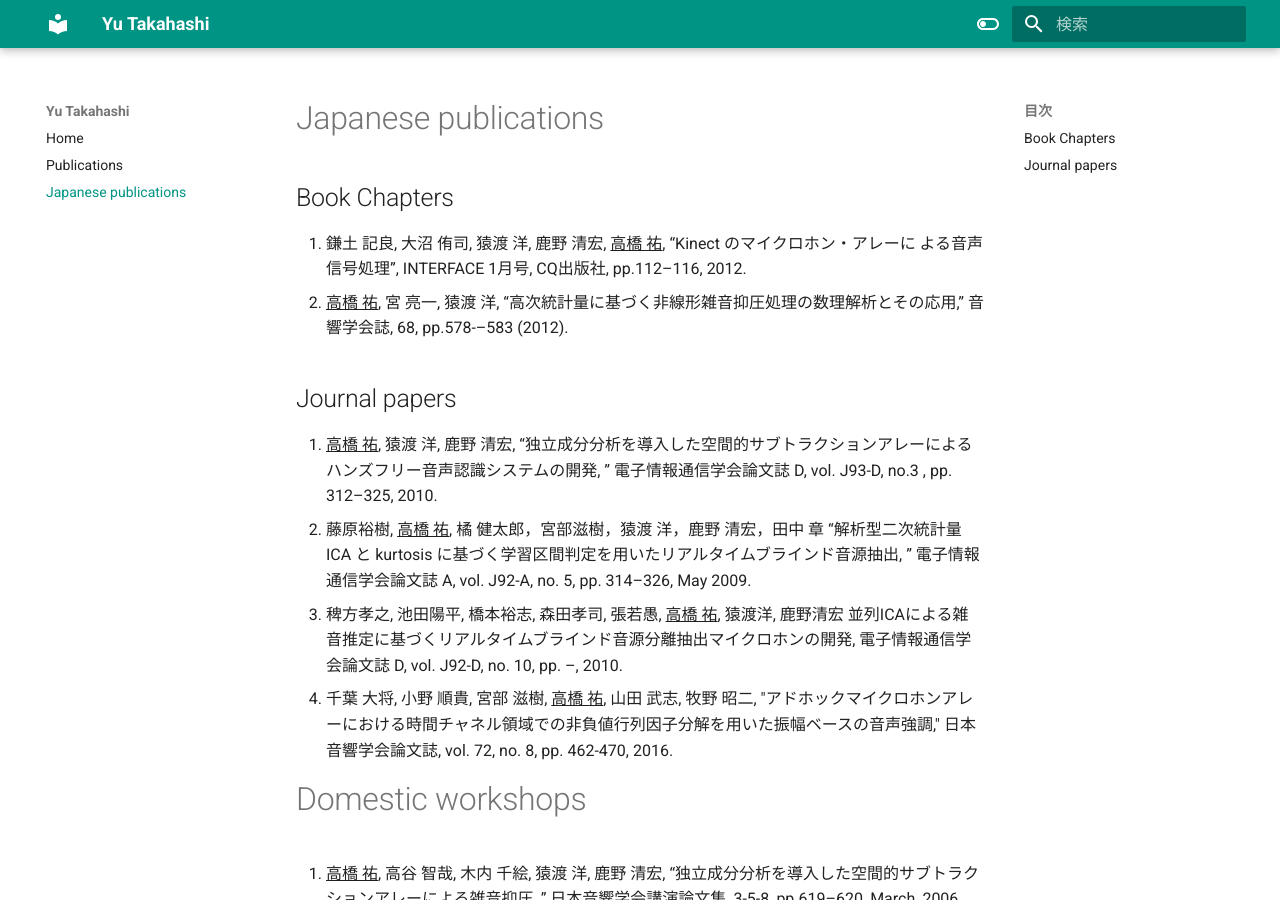
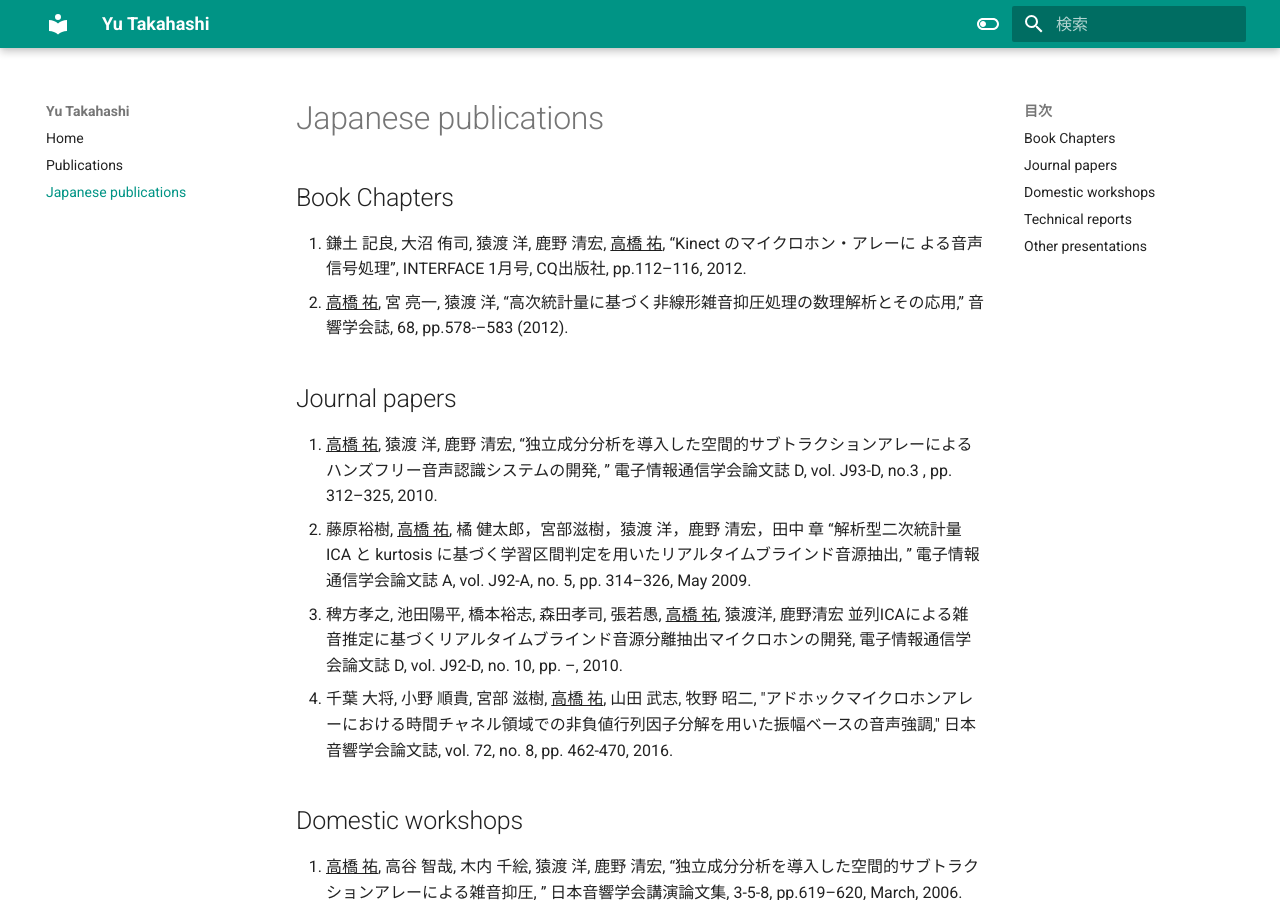
Before and after one commit to yuu-t/yuu-t.github.io, an MkDocs documentation site: the page built from docs/publications-j.md, in a window 1280 px wide and 900 px high. Built offline with MkDocs 1.6.1 and Material for MkDocs 9.7.7, drawn with Linux system fonts in a browser that asks for light colours.

Commit message:
Fixed typos, errors

```diff
--- a/docs/publications-j.md
+++ b/docs/publications-j.md
@@ -10,7 +10,9 @@
 3. 稗方孝之, 池田陽平, 橋本裕志, 森田孝司, 張若愚, <u>高橋 祐</u>, 猿渡洋, 鹿野清宏 並列ICAによる雑音推定に基づくリアルタイムブラインド音源分離抽出マイクロホンの開発, 電子情報通信学会論文誌 D, vol. J92-D, no. 10, pp. –, 2010.
 4. 千葉 大将, 小野 順貴, 宮部 滋樹, <u>高橋 祐</u>, 山田 武志, 牧野 昭二, "アドホックマイクロホンアレーにおける時間チャネル領域での非負値行列因子分解を用いた振幅ベースの音声強調," 日本音響学会論文誌, vol. 72, no. 8, pp. 462-470, 2016.
 
-# Domestic workshops
+
+## Domestic workshops
+
 1. <u>高橋 祐</u>, 高谷 智哉, 木内 千絵, 猿渡 洋, 鹿野 清宏, “独立成分分析を導入した空間的サブトラクションアレーによる雑音抑圧, ” 日本音響学会講演論文集, 3-5-8, pp.619–620, March, 2006.
 2. <u>高橋 祐</u>, 高谷 智哉, 田中直哉, 猿渡 洋, 鹿野 清宏, “ブラインド空間的サブトラクションアレーによるハンズフリー音声認識, ”日本音響学会講演論文集, 3-Q-11, pp.521–522, September 2006.
 3. 高木 惠世, 森 康充, <u>高橋 祐</u>, 猿渡 洋，鹿野 清宏 “空間的サブトラクションアレーのための実環境を反映した音響モデルの検討, ” 日本音響学会講演論文集, 1-2-14, pp.27–28, September 2006.
```
Also changed, not shown: docs/publications.md (+1 -1 lines).
